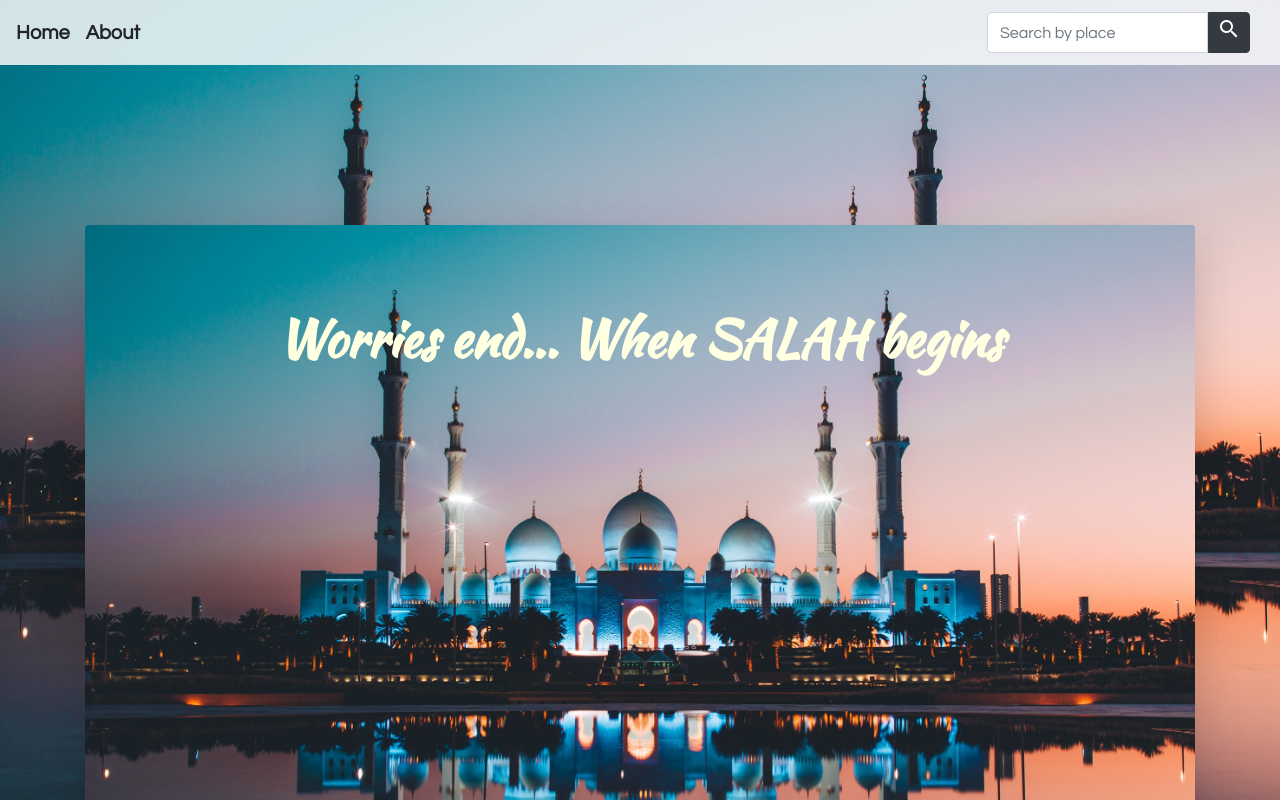
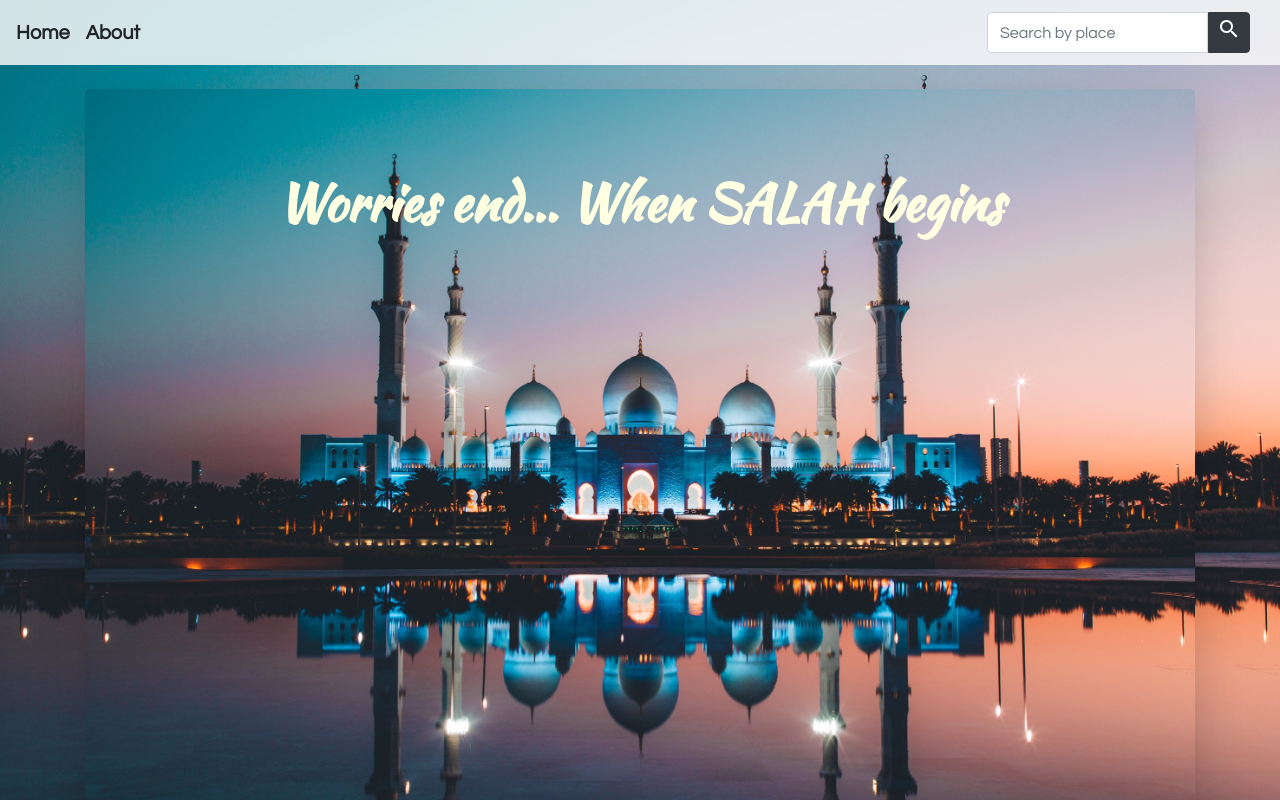
Before and after one commit to masjid-time/mt_frontend, a React (Create React App) app: page /about in a window 1280 px wide. Shown: the top 800 px of the page. Built offline with nearby package versions, Linux system fonts and the light colour scheme.

Commit message:
Removed margin in about page

```diff
--- a/src/components/bodyComponents/About.js
+++ b/src/components/bodyComponents/About.js
@@ -4,7 +4,7 @@ import cardImage from './../../images/background.jpg';
 class About extends Component {
     render() {
         return (
-            <div className='container about-margin'>
+            <div className='container'>
                 <div className='card-deck mb-0'>
                     <div className='card mb-0 border-0 shadow-lg'>
                         <img
--- a/src/index.css
+++ b/src/index.css
@@ -29,10 +29,6 @@ code {
     margin-top: 5%;
     font-family: 'Kaushan Script', cursive;
     font-size: 4vw;
-}
-
-.about-margin {
-    margin-top: 20vh;
 }
 
 .vertical-align-middle {
```
